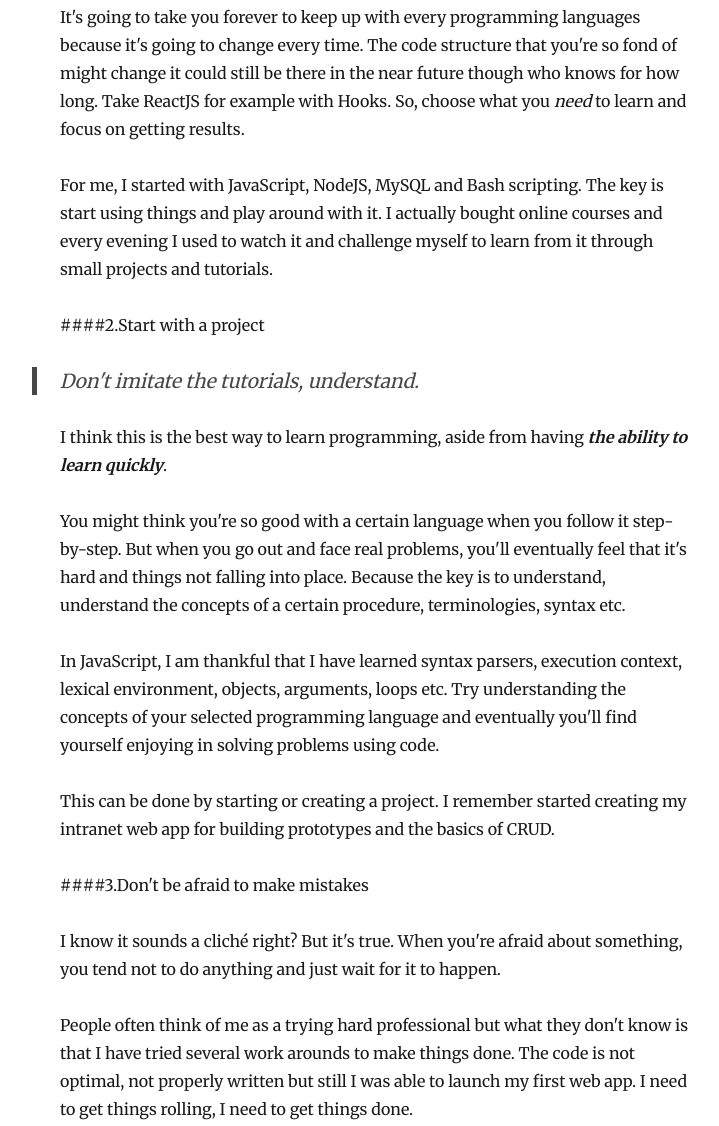
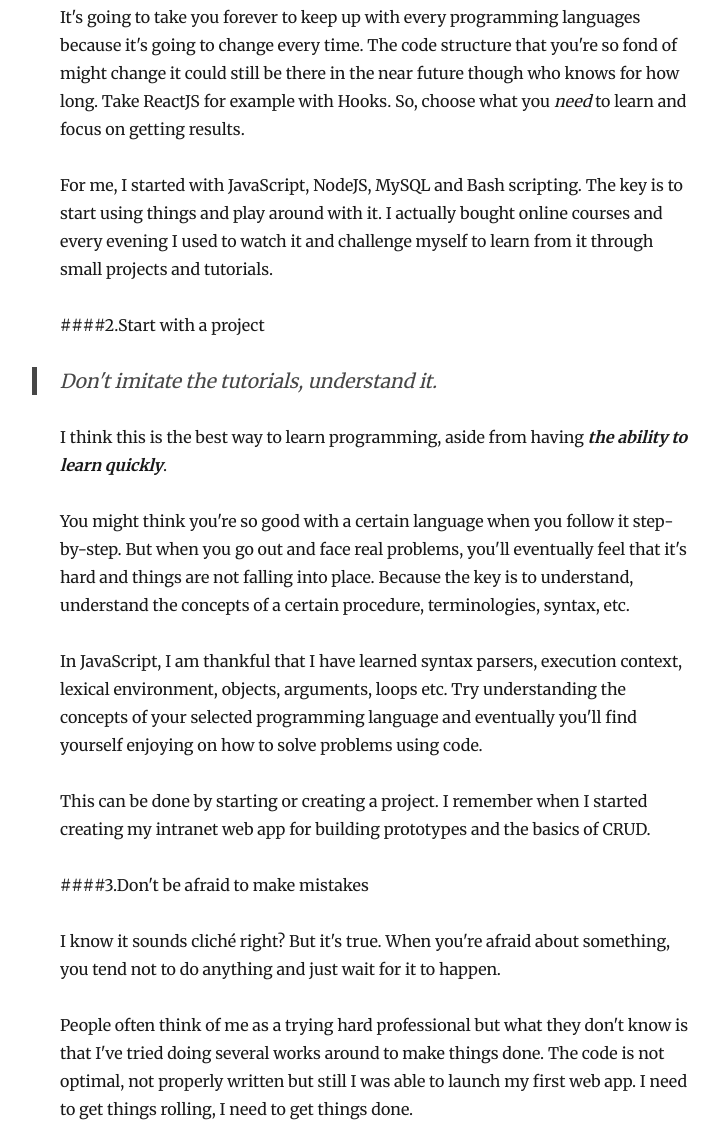
Before and after one commit to kmocorro/kevinmocorro.com, a Gatsby site: page /things-i-learned-when-i-started-programming/ in a window 1280 px wide. Shown: the part 1226-2352 px from the top of the page, without its empty margins (265-984 px from the left). Built offline with nearby package versions, Linux system fonts and the light colour scheme; Gatsby itself is replaced by a stand-in of ours; some packages are replaced by stand-ins of ours.

Commit message:
changes ri

```diff
--- a/content/blog/things-i-learned-when-i-started-programming/index.md
+++ b/content/blog/things-i-learned-when-i-started-programming/index.md
@@ -30,37 +30,38 @@ So after several years, I could say that it's not easy but there are lessons tha
 
 It's going to take you forever to keep up with every programming languages because it's going to change every time. The code structure that you're so fond of might change it could still be there in the near future though who knows for how long. Take ReactJS for example with Hooks. So, choose what you *need* to learn and focus on getting results.
 
-For me, I started with JavaScript, NodeJS, MySQL and Bash scripting. The key is start using things and play around with it. I actually bought online courses and every evening I used to watch it and challenge myself to learn from it through small projects and tutorials.
+For me, I started with JavaScript, NodeJS, MySQL and Bash scripting. The key is to start using things and play around with it. I actually bought online courses and every evening I used to watch it and challenge myself to learn from it through small projects and tutorials.
 
 ####2.Start with a project
 
->Don't imitate the tutorials, understand.
+>Don't imitate the tutorials, understand it.
 
 I think this is the best way to learn programming, aside from having ***the ability to learn quickly***.
 
-You might think you're so good with a certain language when you follow it step-by-step. But when you go out and face real problems, you'll eventually feel that it's hard and things not falling into place. Because the key is to understand, understand the concepts of a certain procedure, terminologies, syntax etc.
+You might think you're so good with a certain language when you follow it step-by-step. But when you go out and face real problems, you'll eventually feel that it's hard and things are not falling into place. Because the key is to understand, understand the concepts of a certain procedure, terminologies, syntax, etc.
 
-In JavaScript, I am thankful that I have learned syntax parsers, execution context, lexical environment, objects, arguments, loops etc. Try understanding the concepts of your selected programming language and eventually you'll find yourself enjoying in solving problems using code.
+In JavaScript, I am thankful that I have learned syntax parsers, execution context, lexical environment, objects, arguments, loops etc. Try understanding the concepts of your selected programming language and eventually you'll find yourself enjoying on how to solve problems using code.
 
-This can be done by starting or creating a project. I remember started creating my intranet web app for building prototypes and the basics of CRUD.
+
+This can be done by starting or creating a project. I remember when I started creating my intranet web app for building prototypes and the basics of CRUD.
 
 ####3.Don't be afraid to make mistakes
 
-I know it sounds a cliché right? But it's true. When you're afraid about something, you tend not to do anything and just wait for it to happen.
+I know it sounds cliché right? But it's true. When you're afraid about something, you tend not to do anything and just wait for it to happen.
 
-People often think of me as a trying hard professional but what they don't know is that I have tried several work arounds to make things done. The code is not optimal, not properly written but still I was able to launch my first web app. I need to get things rolling, I need to get things done.
+People often think of me as a trying hard professional but what they don't know is that I've tried doing several works around to make things done. The code is not optimal, not properly written but still I was able to launch my first web app. I need to get things rolling, I need to get things done.
 
 That's the key to understanding, you'll never get the first things right. Nothing is completely perfect and that's how programming is. It's okay to wrap things up and learn from your mistakes and try again.
 
 ####4.Create a Prototype
 
-When you're starting into the development stage assuming you already know what you're going to do based on the requirements of the project. I won't suggest to make things scalable, perfect, state-of-the-art piece of code at first. Instead, I'd suggest make a prototype and see how it works and then if things goes well or your prototype shows real potential or value then you can start investing time to making the code more structured, more solid, scalable and everything like that.
+When you're starting into the development stage assuming you already know what you're going to do based on the requirements of the project. I won't suggest to make things scalable, perfect, state-of-the-art piece of code at first. Instead, I'd suggest make a prototype and see how it works and then if things goes well or your prototype shows real potential or value then you can start investing time on making the code more structured, more solid, scalable and everything like that.
 
-It's okay to make mistakes and having a prototype will help you to keep going. There are a lot of good ways to code but don't let it stop you from coding.
+It's okay to make mistakes and having a prototype will help you to keep going. There are a lot of good ways on how code but don't let it stop you from coding.
 
 ####5.Focus on the project not on the technology
 
-I heard some of my colleagues discussing about which is better. Angular or React, PHP or NodeJS. At first, it's interesting to hear the different sides and pros and cons of each technologies and frameworks but in reality you just have to choose depends on your needs or project that you'll work on.
+I heard some of my colleagues discussion about which is better. Angular or React, PHP or NodeJS At first, it's interesting to hear the different sides and pros and cons of each technologies and frameworks but in reality you just have to choose depends on your needs or project that you'll work on.
 
 I remember my friend once told me that they're just tools. Tools to be used for certain tasks. I realized that being a software engineer is just like a carpenter, you need tools on your belt and each tools has a purpose. You don't use a pliers in hammering a nail. Uhm, well you can, but it's not efficient.
 
```
